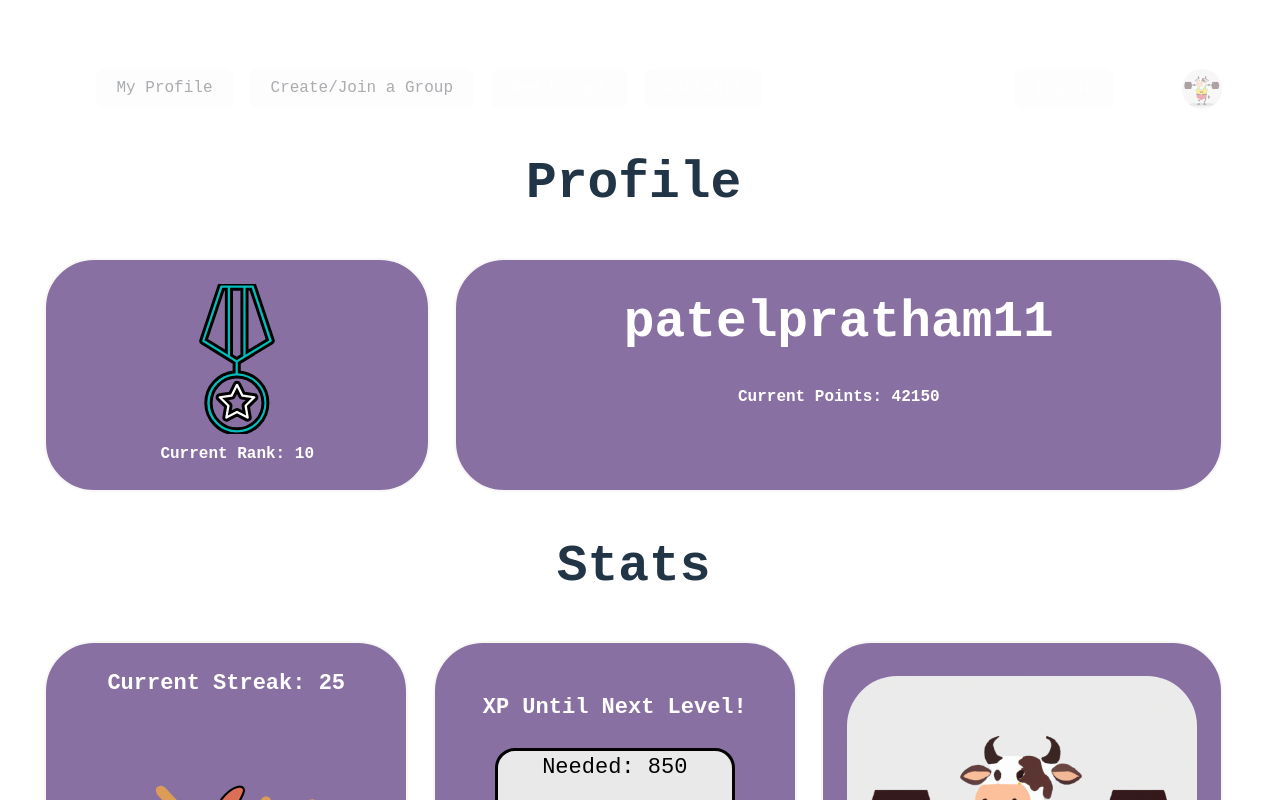
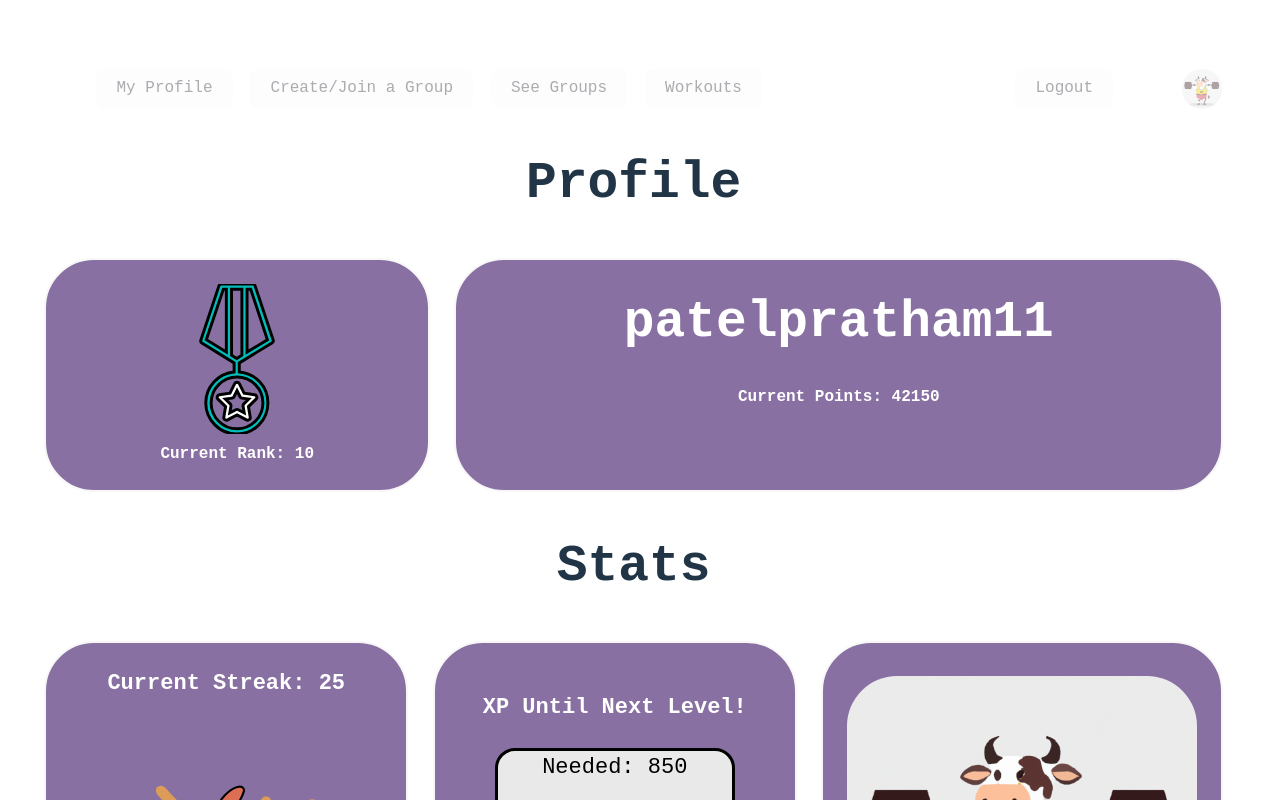
Before and after one commit to Steven-Jarmell/Beefin, a React (Vite) app in the folder client/: page / in a window 1280 px wide. Shown: the top 800 px of the page. Built offline with nearby package versions, Linux system fonts and the light colour scheme.

Commit message:
removed period from misc

```diff
--- a/client/src/Components/navbar.jsx
+++ b/client/src/Components/navbar.jsx
@@ -9,10 +9,10 @@ const NavBar = (props) => {
       <div className="navbar-buttons-container">
         <img id="logo" src={logo} alt="" />
         <button className='left' onClick={()=> navigate('/')}> My Profile </button>
-        <button className='left' onClick={() => navigate('/join-group')}>Create/Join a Group</button>
-        <button className='left'><a href="">See Groups</a></button>
-        <button className='left'><a href="">Workouts</a></button>
-        <button className='right'><a href="">Logout</a></button>
+        <button className='left' onClick={() => navigate()}>Create/Join a Group</button>
+        <button className='left' onClick={() => navigate('/join-group')}>See Groups</button>
+        <button className='left'onClick={() => navigate()}>Workouts</button>
+        <button className='right'onClick={() => navigate()}>Logout</button>
       </div>
     </div>
   );
--- /dev/null
+++ b/client/src/Misc/colors.css
@@ -0,0 +1,6 @@
+:root{
+    --button-background: #CCE6F4;
+    -button-hover-background: #00bebc;
+    --purplebackground: #8970a2
+
+}
```
